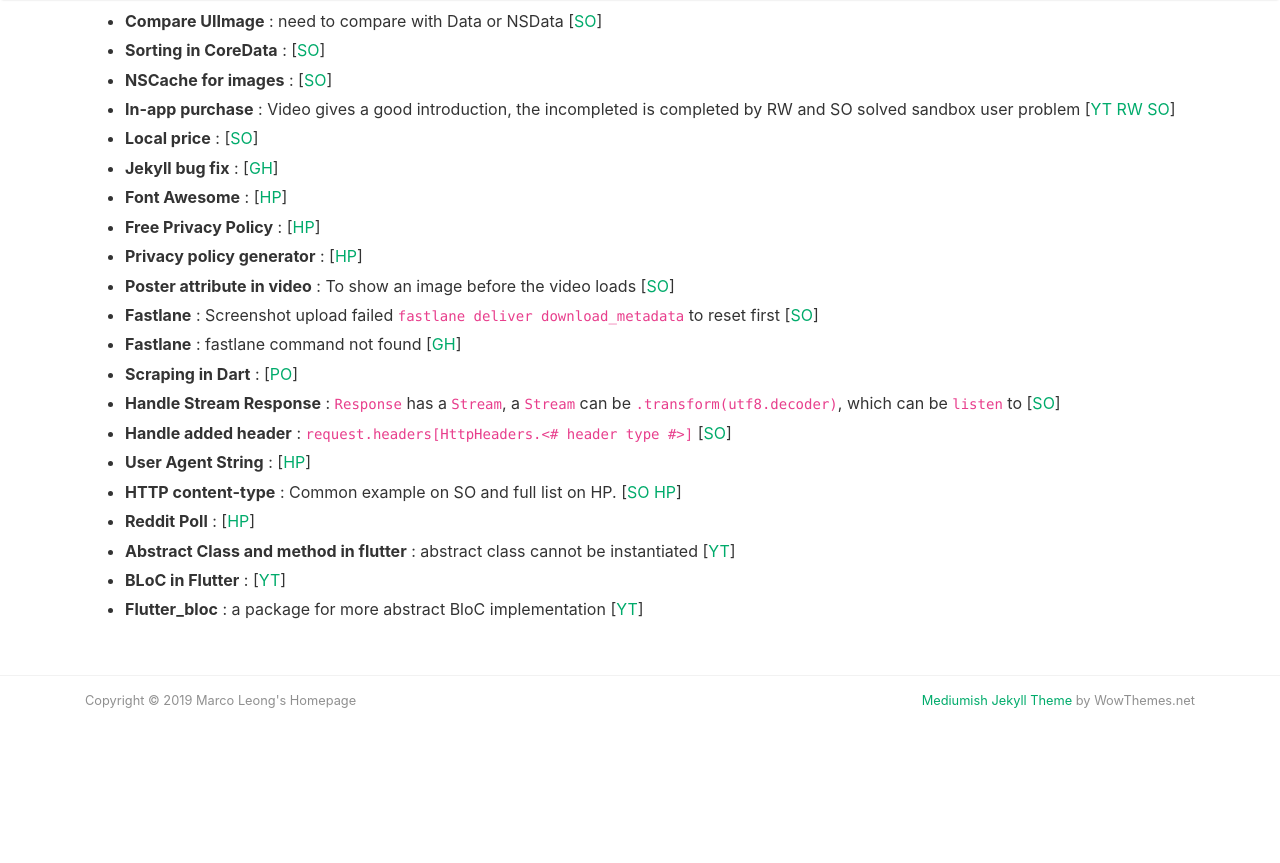
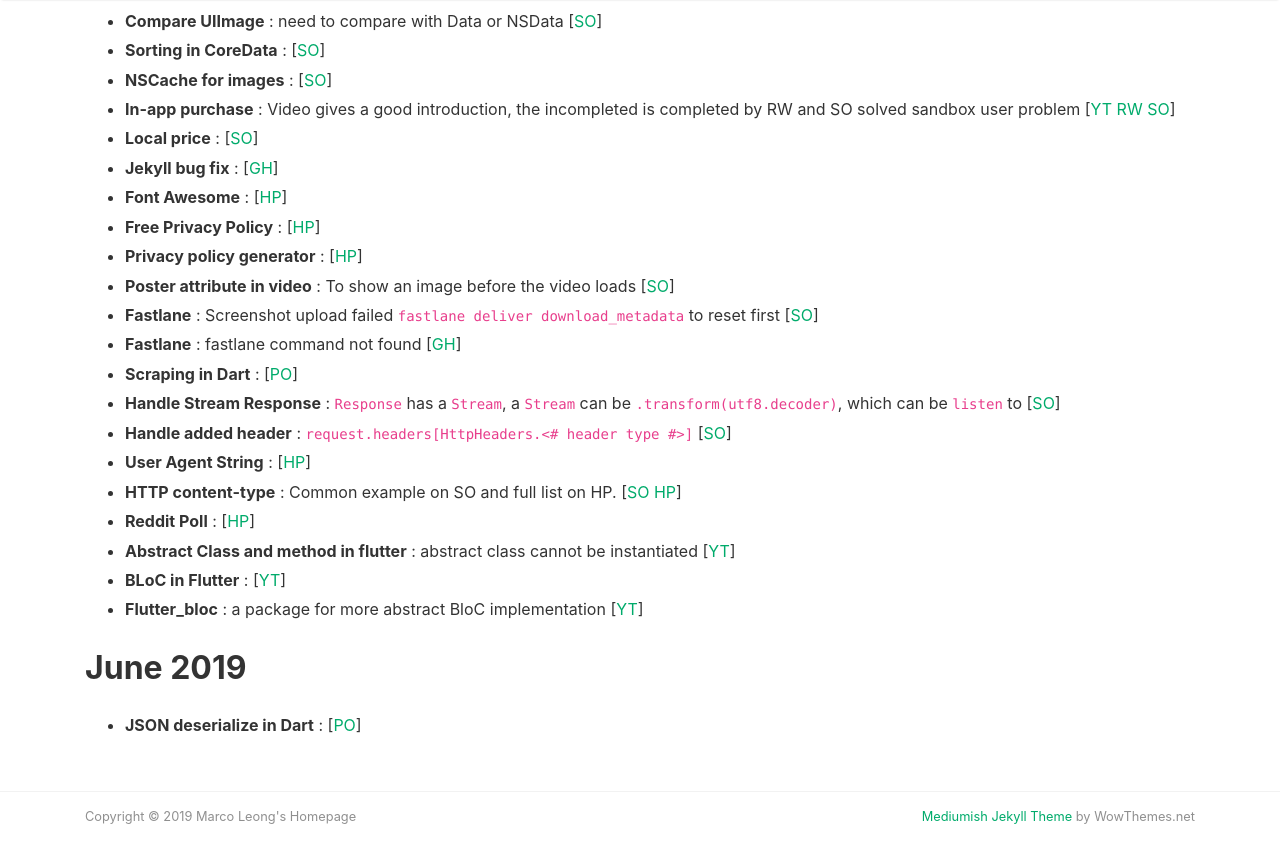
Before and after one commit to MarcoLeongDev/MarcoLeongDev.github.io, a Jekyll site: the page built from journey.md, in a window 1280 px wide and 900 px high, scrolled down 1566 px. Shown: the top 863 px of the window. Built offline with Jekyll 4.4.1, drawn with Linux system fonts in a browser that asks for light colours; nearby versions of some CDN libraries; our own code applies the rules of GitHub Pages for plain Markdown files; before the commit the page ends 2350 px from its top, so only the background shows below that.

Commit message:
Update journey.md

```diff
--- a/journey.md
+++ b/journey.md
@@ -48,5 +48,8 @@
 - **BLoC in Flutter** : [[YT](https://youtu.be/oxeYeMHVLII)]
 - **Flutter_bloc** : a package for more abstract BloC implementation [[YT](https://youtu.be/LeLrsnHeCZY)]
 
+## June 2019
+- **JSON deserialize in Dart** : [[PO](https://www.woolha.com/tutorials/flutter-dart-convert-deserialize-json-string-to-object)]
+
 
 <!-- - <details><summary>App Auto landing page</summary> settled on auto landing <a href="https://github.com/emilbaehr/automatic-app-landing-page">[GH]</a></details> -->
```
